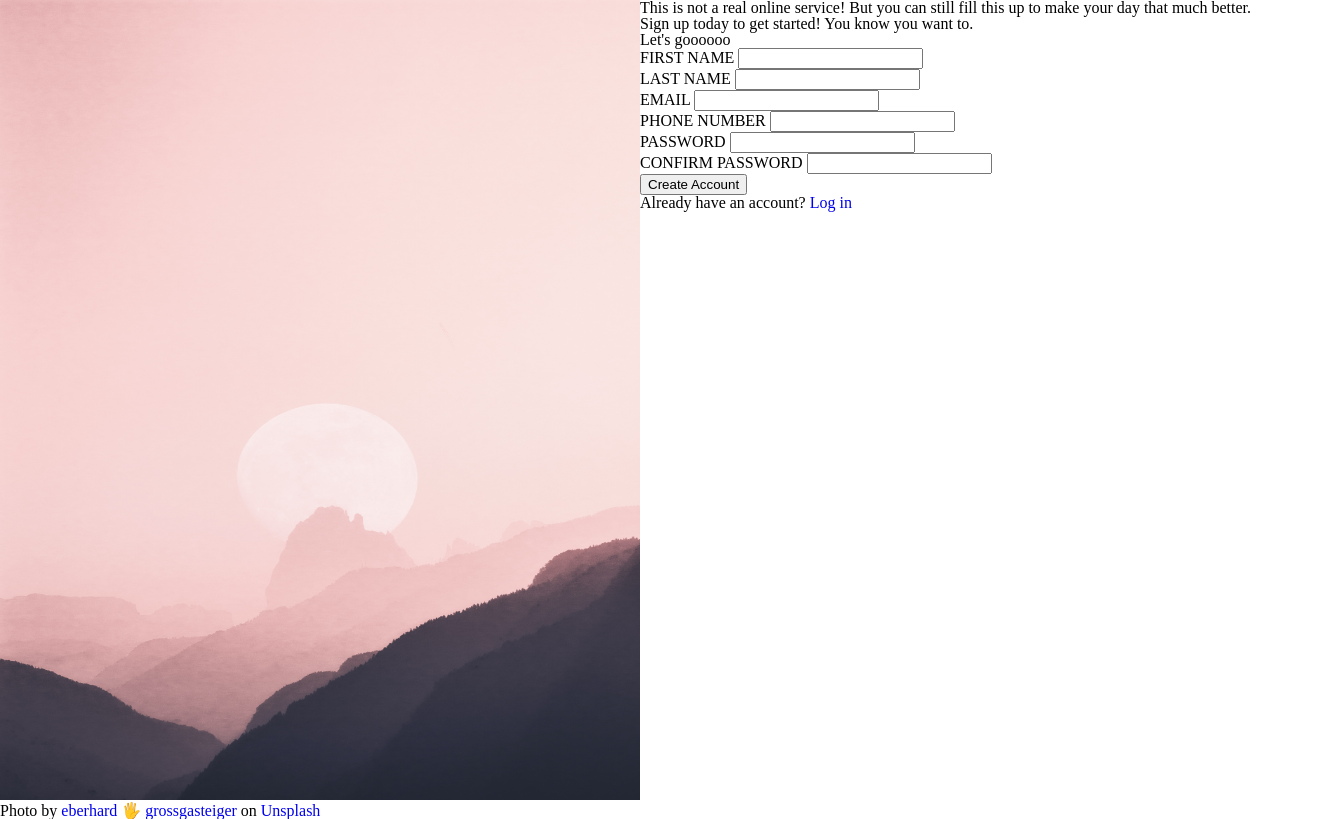
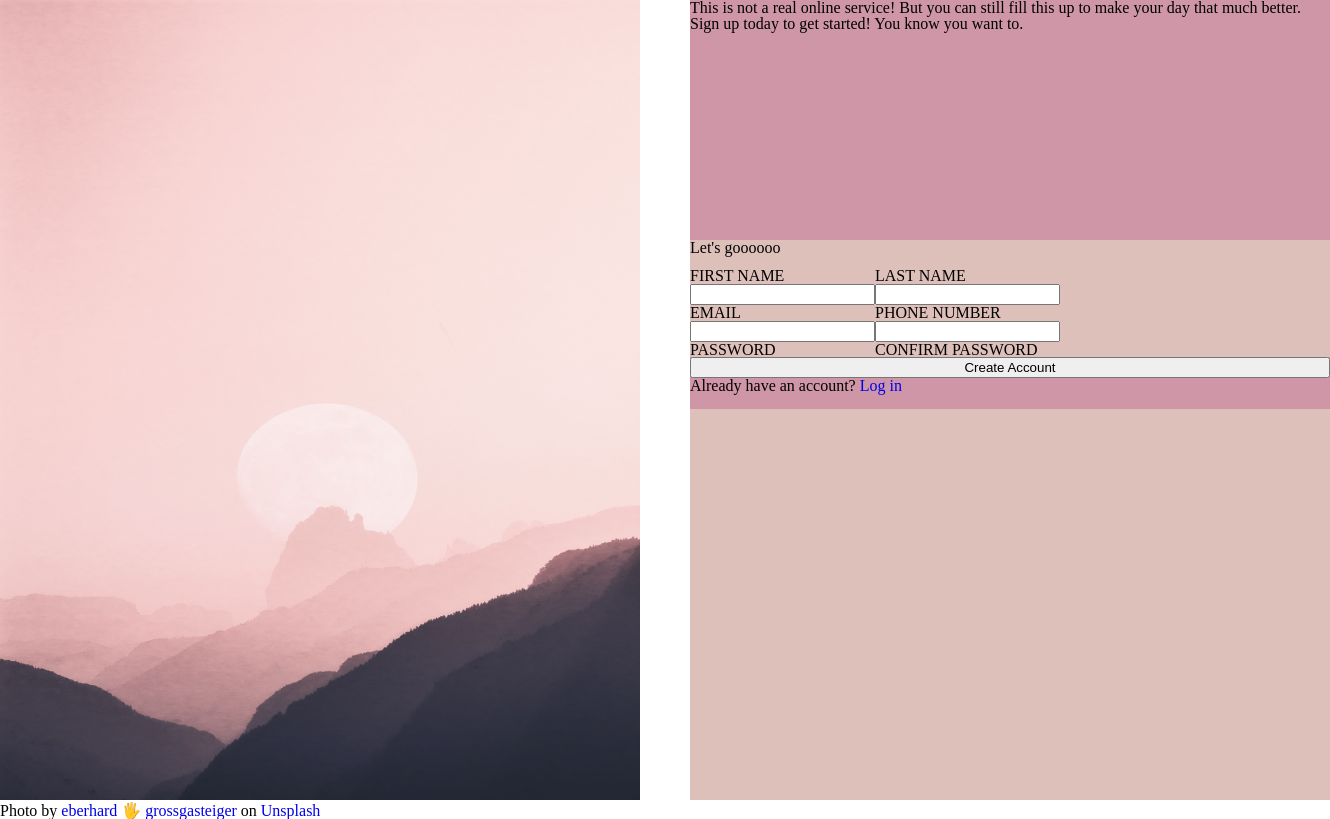
Before and after one commit to autom101/sign-up-form-project, a plain HTML site: page index.html in a window 1280 px wide. Shown: the whole page, 1330 px wide, since content can reach past the window. Drawn offline with Linux system fonts and the light colour scheme.

Commit message:
Add more styling and odin logo to folder

```diff
--- a/css/styles.css
+++ b/css/styles.css
@@ -1,11 +1,18 @@
+/* Pick colors using coolors.co
+
+*/
+
+:root {
+  box-sizing: border-box;
+}
+
 body {
   height: 100vh;
-  overflow: hidden;
   display: flex;
 }
 
 figure {
-  height: 100vh;
+  height: 100%;
   width: 50vw;
   position: relative;
 }
@@ -16,17 +23,51 @@ img {
 }
 
 .form-side {
+  height: 100%;
+  width: 50vw;
+  padding-left: 50px;
+}
+
+.form-side,
+main,
+form,
+.form-top,
+.form-bottom {
   display: flex;
   flex-direction: column;
 }
 
-form {
+header {
+  height: 30%;
+  width: 50vw;
+  background-color: #ce96a6;
+}
+
+main {
+  height: 70%;
+  width: 50vw;
+  background-color: #dec0ba;
+}
+
+main > h2 {
+  height: 5%;
+}
+
+.form-top {
+  height: 60%;
+}
+
+.form-bottom {
+  height: 35%;
+  background-color: #ce96a6;
+}
+
+.form-row {
+  display: flex;
+}
+
+.form-row-left,
+.form-row-right {
   display: flex;
   flex-direction: column;
 }
-
-.form-column-left,
-.form-column-right {
-  display: flex;
-  flex-direction: column;
-}
```
Also changed, not shown: images/odin.png (added).
